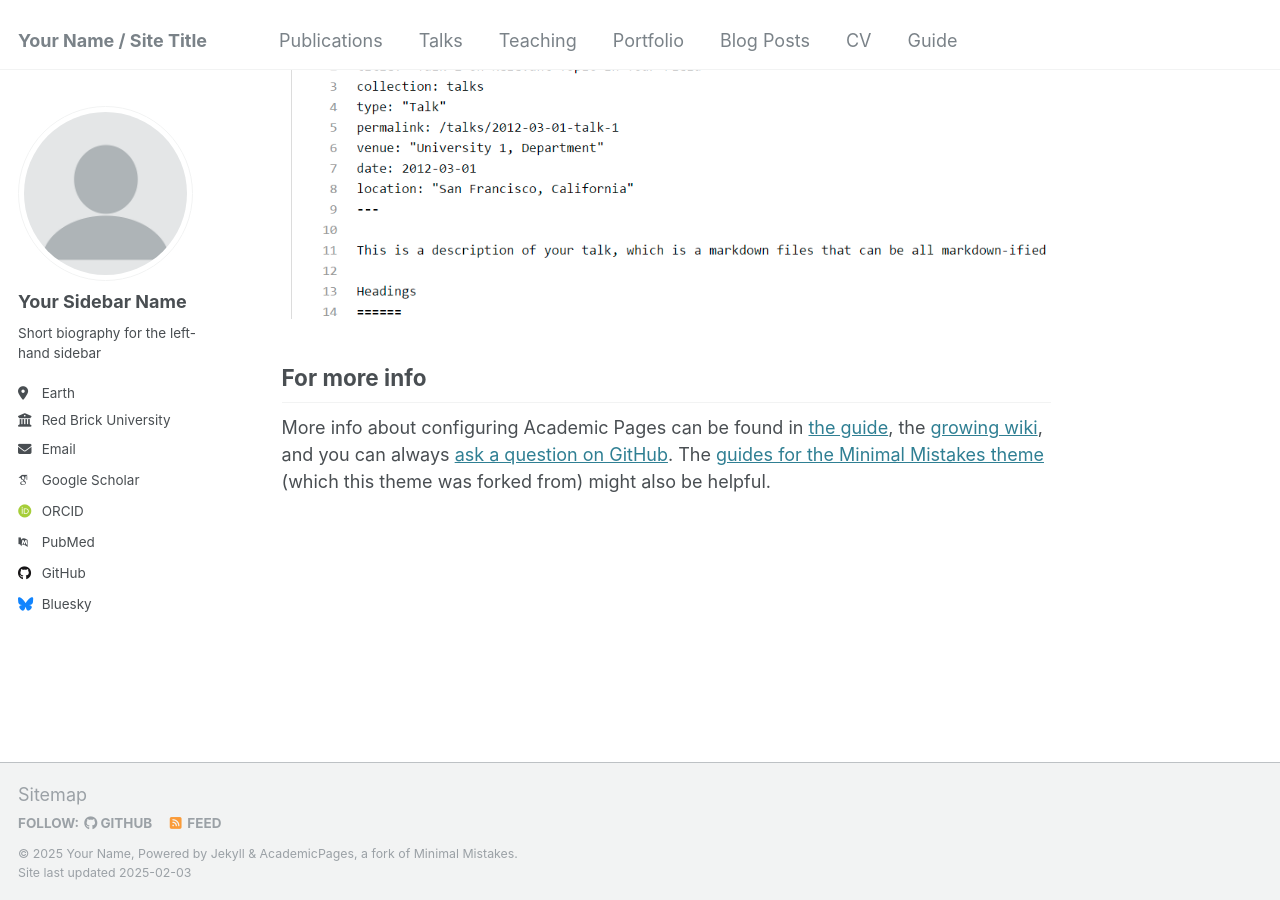
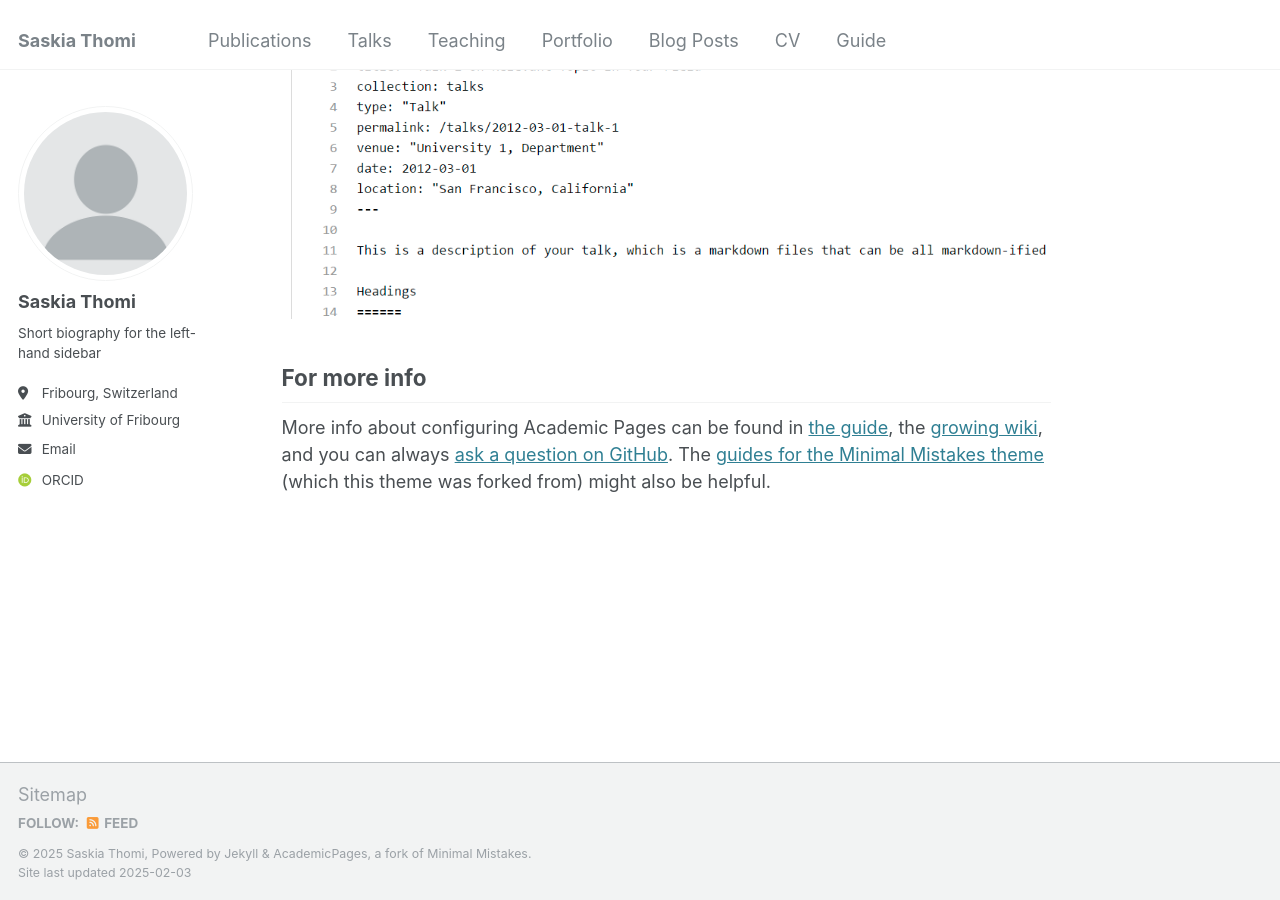
Before and after one commit to saskiathomi/saskiathomi.github.io, a Jekyll site: the page built from _pages/about.md, in a window 1280 px wide and 900 px high, scrolled down 2643 px. Built offline with Jekyll 4.4.1, drawn with Linux system fonts in a browser that asks for light colours; some web fonts are replaced.

Commit message:
Update _config.yml
first commit

```diff
--- a/_config.yml
+++ b/_config.yml
@@ -8,13 +8,13 @@
 
 # Basic Site Settings
 locale                   : "en-US"
-title                    : "Your Name / Site Title"
+title                    : "Saskia Thomi"
 title_separator          : "-"
-name                     : &name "Your Name"
+name                     : &name "Saskia Thomi"
 description              : &description "personal description"
-url                      : https://academicpages.github.io # the base hostname & protocol for your site e.g. "https://[your GitHub username].github.io"
+url                      : https://saskiathomi.github.io # the base hostname & protocol for your site e.g. "https://[your GitHub username].github.io"
 baseurl                  : "" # the subpath of your site, e.g. "/blog"
-repository               : "academicpages/academicpages.github.io"
+repository               : "saskiathomi/saskiathomi.github.io"
 
 # Site Author - The following control what appear as part of the author content on the side bar.
 #               If a field is blank the icon and link will not appear, otherwise it will be shown.
@@ -22,21 +22,21 @@ repository               : "academicpages/academicpages.github.io"
 author:
   # Biographic information
   avatar           : "profile.png"
-  name             : "Your Sidebar Name"
+  name             : "Saskia Thomi"
   pronouns         : # example: "she/her"
   bio              : "Short biography for the left-hand sidebar"
-  location         : "Earth"
-  employer         : "Red Brick University"
+  location         : "Fribourg, Switzerland"
+  employer         : "University of Fribourg"
   uri              : # URL
-  email            : "none@example.org"
+  email            : "saskia.thomi@unifr.ch"
 
   # Academic websites
   arxiv            : # URL - Update with the correct link to your profile
-  googlescholar    : "https://scholar.google.com/citations?user=PS_CX0AAAAAJ"
+  googlescholar    :
   impactstory      : # URL
-  orcid            : "http://orcid.org/yourorcidurl"
+  orcid            : "https://orcid.org/0009-0000-1676-4476"
   semantic         : # URL
-  pubmed           : "https://www.ncbi.nlm.nih.gov/pubmed/?term=john+snow"
+  pubmed           :
   researchgate     : # URL
   scopus           : # URL
 
@@ -44,12 +44,12 @@ author:
   bitbucket        : # Username - Update with your username on the site
   codepen          : # Username
   dribbble         : # Username
-  github           : "academicpages"
+  github           :
   kaggle           : # Username
   stackoverflow    : # User number or user number and name (i.e., use "1" or "1/jeff-atwood")
 
   # Social media
-  bluesky          : "bsky.app" # Replace this with you Bluesky username
+  bluesky          :
   facebook         : # Username
   flickr           : # Username
   foursquare       : # Username
@@ -130,7 +130,7 @@ yandex_site_verification :
 
 # Social Sharing
 twitter:
-  username               : &twitter
+  username               : #&twitter
 facebook:
   username               :
   app_id                 :
```
